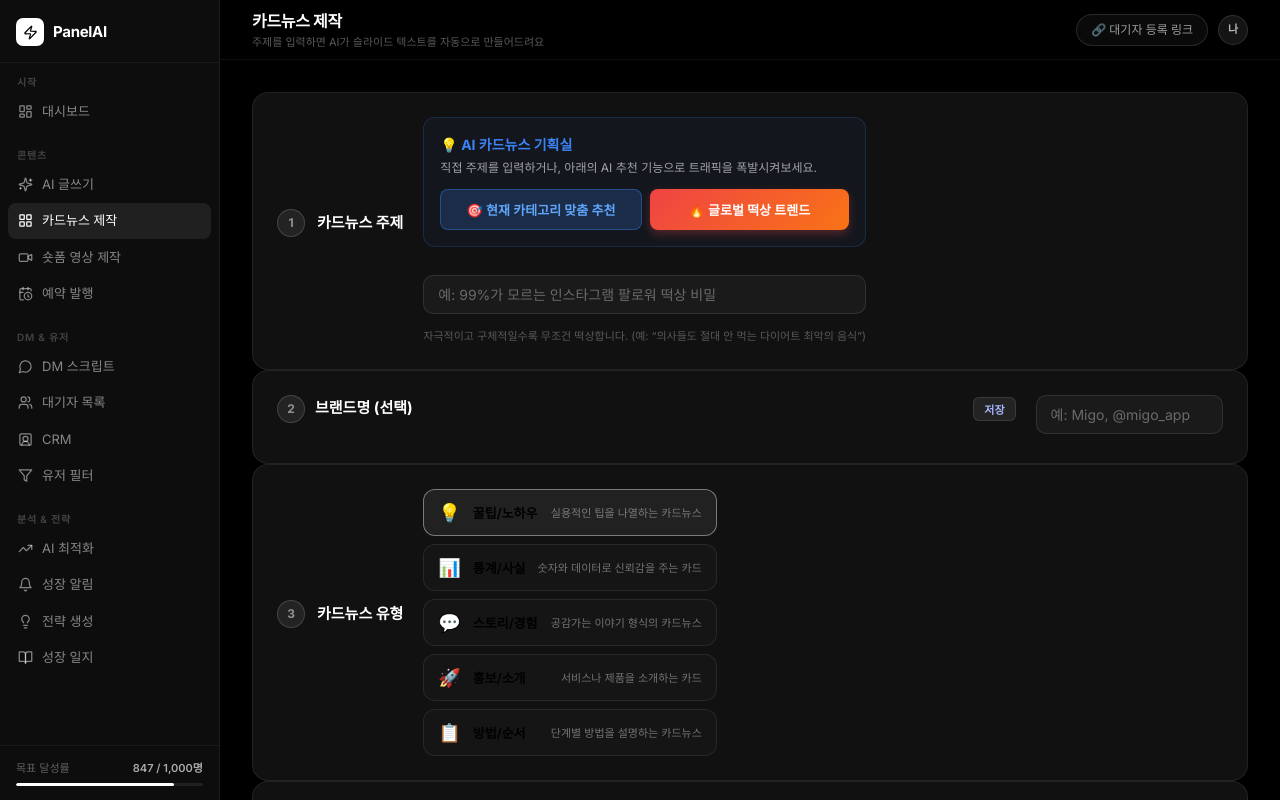
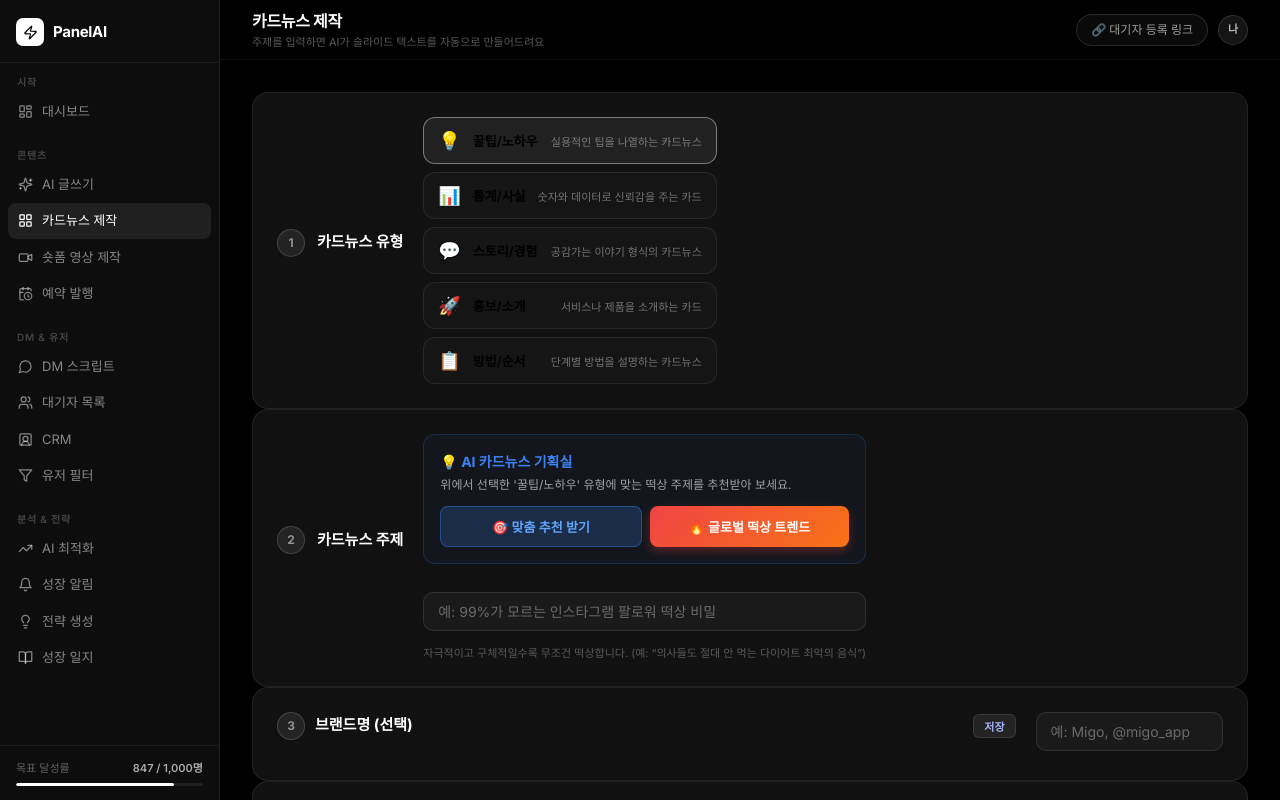
Before and after one commit to ujin141/panel, a Next.js app: page /card-news in a window 1280 px wide. Shown: the top 800 px of the page. Built offline with nearby package versions, Linux system fonts and the light colour scheme.

Commit message:
fix: 카드뉴스 기획실 UI 개선 (카테고리 선택을 1단계로 선행 배치)

```diff
--- a/app/(dashboard)/card-news/page.tsx
+++ b/app/(dashboard)/card-news/page.tsx
@@ -740,10 +740,29 @@ export default function CardNewsPage() {
         {step === 'setup' && (
           <div className="cn-setup">
 
-            {/* Step 1: Topic */}
+            {/* Step 1: Category */}
             <div className="cn-step">
               <div className="cn-step-header">
                 <div className="cn-step-num">1</div>
+                <div className="cn-step-title">카드뉴스 유형</div>
+              </div>
+              <div className="cn-step-body">
+                <div className="cn-category-grid">
+                  {(Object.keys(categoryConfig) as CardCategory[]).map(c => (
+                    <button key={c} className={'cn-category-btn' + (category === c ? ' active' : '')} onClick={() => setCategory(c)}>
+                      <span className="cn-category-emoji">{categoryConfig[c].emoji}</span>
+                      <span className="cn-category-label">{categoryConfig[c].label}</span>
+                      <span className="cn-category-desc">{categoryConfig[c].desc}</span>
+                    </button>
+                  ))}
+                </div>
+              </div>
+            </div>
+
+            {/* Step 2: Topic */}
+            <div className="cn-step">
+              <div className="cn-step-header">
+                <div className="cn-step-num">2</div>
                 <div className="cn-step-title">카드뉴스 주제</div>
               </div>
               <div className="cn-step-body">
@@ -751,12 +770,12 @@ export default function CardNewsPage() {
                   <div style={{ display: 'flex', flexDirection: 'column', gap: 12, marginBottom: recommendations.length > 0 ? 16 : 0 }}>
                     <div>
                       <h3 style={{ fontSize: 14, fontWeight: 700, color: '#3b82f6', marginBottom: 4 }}>💡 AI 카드뉴스 기획실</h3>
-                      <p style={{ fontSize: 12, color: 'rgba(255,255,255,0.6)' }}>직접 주제를 입력하거나, 아래의 AI 추천 기능으로 트래픽을 폭발시켜보세요.</p>
+                      <p style={{ fontSize: 12, color: 'rgba(255,255,255,0.6)' }}>위에서 선택한 '{categoryConfig[category].label}' 유형에 맞는 떡상 주제를 추천받아 보세요.</p>
                     </div>
 
                     <div style={{ display: 'flex', gap: 8 }}>
                       <button onClick={() => handleRecommend('custom')} disabled={recommending} style={{ flex: 1, background: 'rgba(59,130,246,0.2)', border: '1px solid rgba(59,130,246,0.4)', color: '#60a5fa', fontSize: 13, fontWeight: 600, padding: '10px 14px', borderRadius: 8, cursor: 'pointer', opacity: recommending ? 0.7 : 1, transition: 'all 0.2s' }} onMouseEnter={e=>e.currentTarget.style.background='rgba(59,130,246,0.3)'} onMouseLeave={e=>e.currentTarget.style.background='rgba(59,130,246,0.2)'}>
-                        🎯 현재 카테고리 맞춤 추천
+                        🎯 맞춤 추천 받기
                       </button>
                       <button onClick={() => handleRecommend('viral')} disabled={recommending} style={{ flex: 1, background: 'linear-gradient(135deg, #ef4444, #f97316)', border: 'none', color: '#fff', fontSize: 13, fontWeight: 600, padding: '10px 14px', borderRadius: 8, cursor: 'pointer', opacity: recommending ? 0.7 : 1, transition: 'all 0.2s', boxShadow: '0 4px 10px rgba(239,68,68,0.3)' }} onMouseEnter={e=>e.currentTarget.style.transform='translateY(-1px)'} onMouseLeave={e=>e.currentTarget.style.transform='translateY(0)'}>
                         🔥 글로벌 떡상 트렌드
@@ -794,11 +813,11 @@ export default function CardNewsPage() {
               </div>
             </div>
 
-            {/* Step 2: Brand */}
+            {/* Step 3: Brand */}
             <div className="cn-step">
               <div className="cn-step-header" style={{ display: 'flex', justifyContent: 'space-between', alignItems: 'center', width: '100%' }}>
                 <div style={{ display: 'flex', alignItems: 'center', gap: 10 }}>
-                  <div className="cn-step-num">2</div>
+                  <div className="cn-step-num">3</div>
                   <div className="cn-step-title">브랜드명 (선택)</div>
                 </div>
                 <button
@@ -821,25 +840,6 @@ export default function CardNewsPage() {
                   onChange={e => setBrandName(e.target.value)}
                   maxLength={30}
                 />
-              </div>
-            </div>
-
-            {/* Step 3: Category */}
-            <div className="cn-step">
-              <div className="cn-step-header">
-                <div className="cn-step-num">3</div>
-                <div className="cn-step-title">카드뉴스 유형</div>
-              </div>
-              <div className="cn-step-body">
-                <div className="cn-category-grid">
-                  {(Object.keys(categoryConfig) as CardCategory[]).map(c => (
-                    <button key={c} className={'cn-category-btn' + (category === c ? ' active' : '')} onClick={() => setCategory(c)}>
-                      <span className="cn-category-emoji">{categoryConfig[c].emoji}</span>
-                      <span className="cn-category-label">{categoryConfig[c].label}</span>
-                      <span className="cn-category-desc">{categoryConfig[c].desc}</span>
-                    </button>
-                  ))}
-                </div>
               </div>
             </div>
 
```
